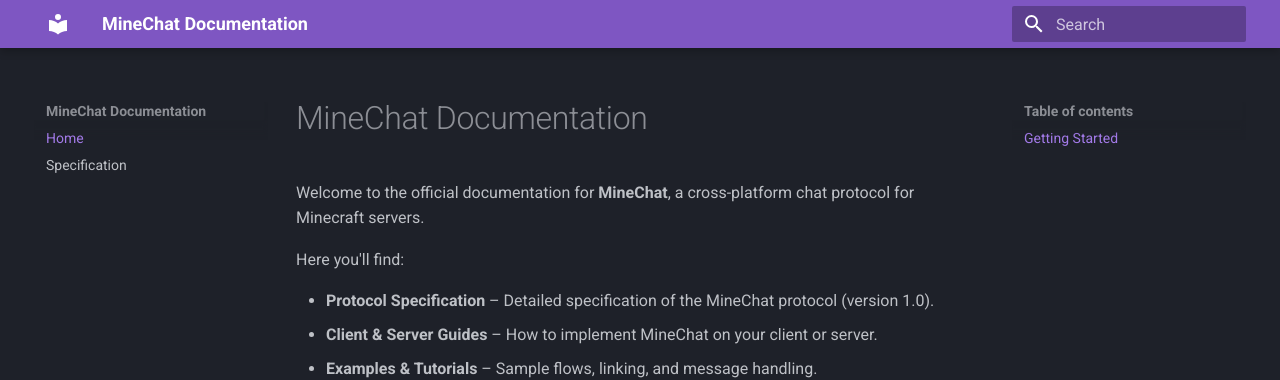
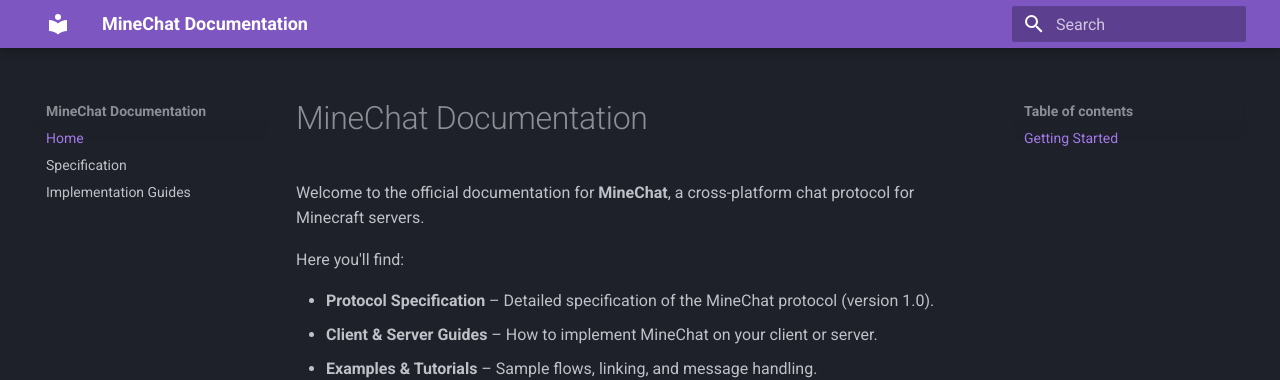
Before and after one commit to MineChatPowered/docs, an MkDocs documentation site: the page built from docs/index.md, in a window 1280 px wide. Shown: the top 380 px of the page. Built offline with MkDocs 1.6.1 and Material for MkDocs 9.7.7, drawn with Linux system fonts in a browser that asks for light colours.

Commit message:
add placeholder implementation guides page

```diff
--- a/mkdocs.yml
+++ b/mkdocs.yml
@@ -10,3 +10,4 @@ theme:
 nav:
   - Home: index.md
   - Specification: specification.md
+  - Implementation Guides: implementation.md
```
Also changed, not shown: docs/implementation.md (added, +1 -0 lines).
